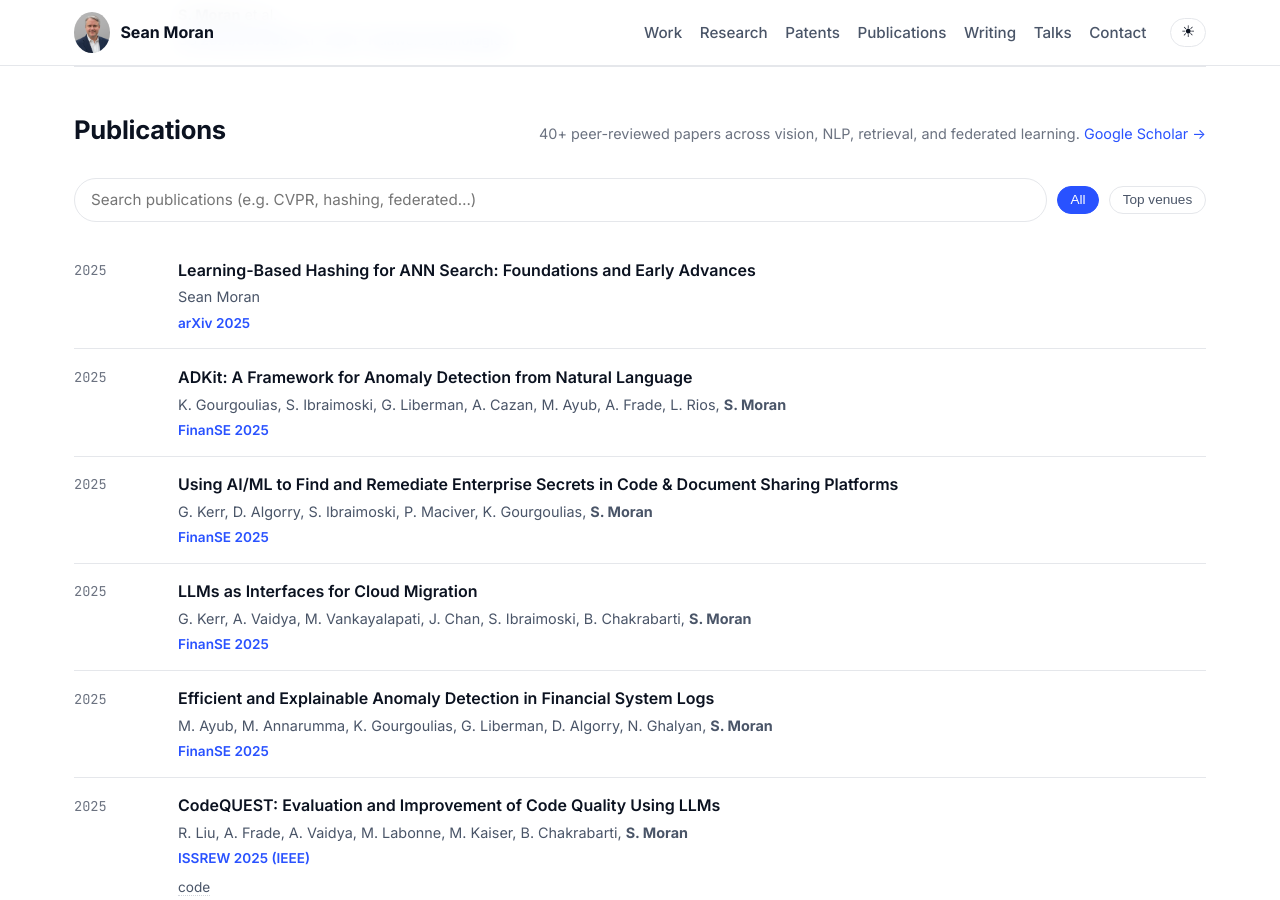
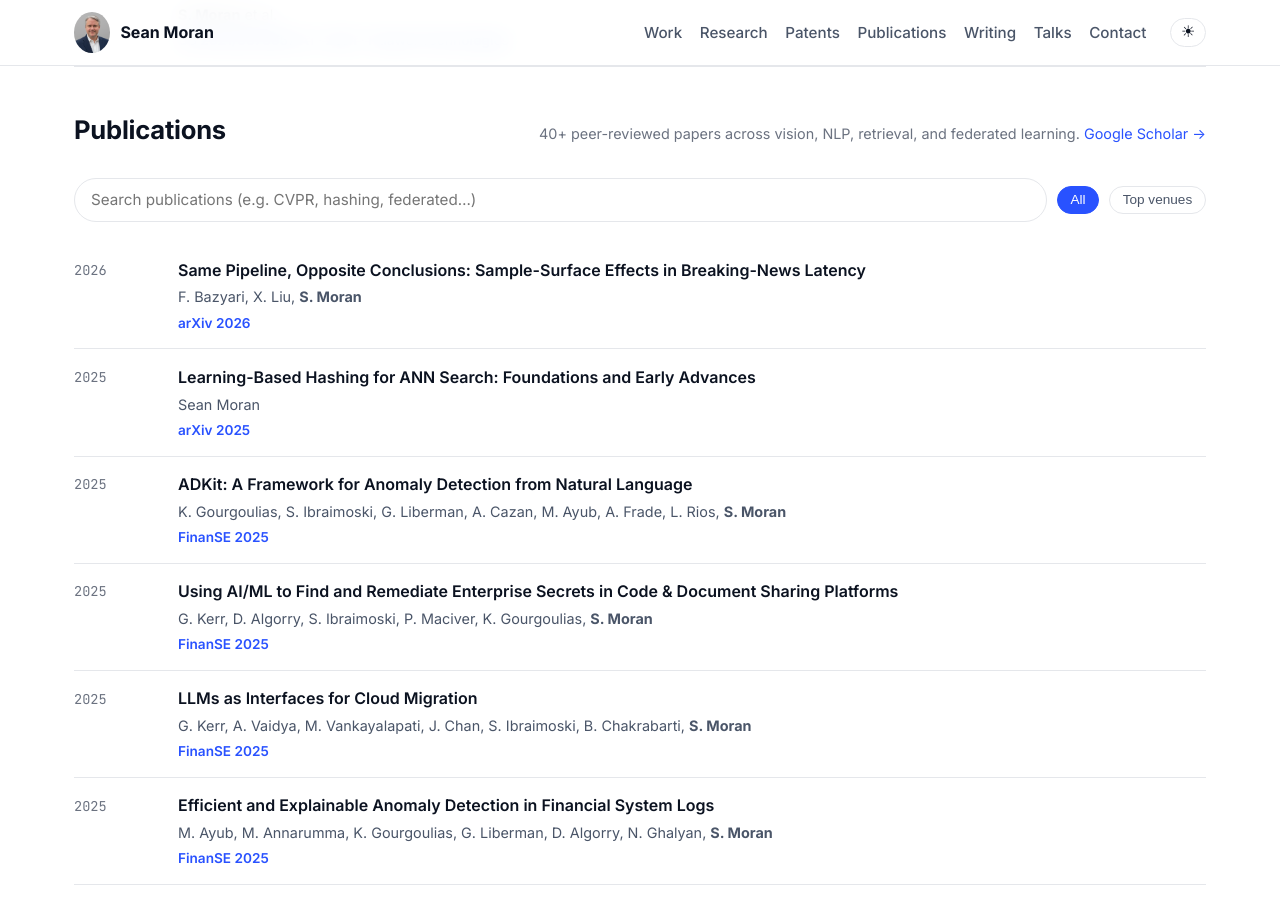
Before and after one commit to sjmoran/sjmoran.github.io, a Jekyll site: the page built from index.md, in a window 1280 px wide and 900 px high, scrolled down 9155 px. Built offline with Jekyll 4.4.1, drawn with Linux system fonts in a browser that asks for light colours.

Commit message:
Publications: add Same Pipeline, Opposite Conclusions paper
Co-Authored-By: Claude Opus 4.7 (1M context) <noreply@anthropic.com>

```diff
--- a/_includes/publications.html
+++ b/_includes/publications.html
@@ -11,6 +11,15 @@
   </div>
 
   <div id="publications-list" class="entries">
+
+    <div class="entry" data-year="2026" data-status="other" data-text="same pipeline opposite conclusions sample surface effects breaking news latency bazyari liu moran twitter x bluesky polymarket wcep">
+      <div class="year">2026</div>
+      <div class="meta">
+        <a class="title" href="#" target="_blank" rel="noopener">Same Pipeline, Opposite Conclusions: Sample-Surface Effects in Breaking-News Latency</a>
+        <div class="authors">F. Bazyari, X. Liu, <strong>S. Moran</strong></div>
+        <div class="venue">arXiv 2026</div>
+      </div>
+    </div>
 
     <div class="entry" data-year="2025" data-status="other" data-text="learning based hashing ann search foundations early advances arxiv">
       <div class="year">2025</div>
```
